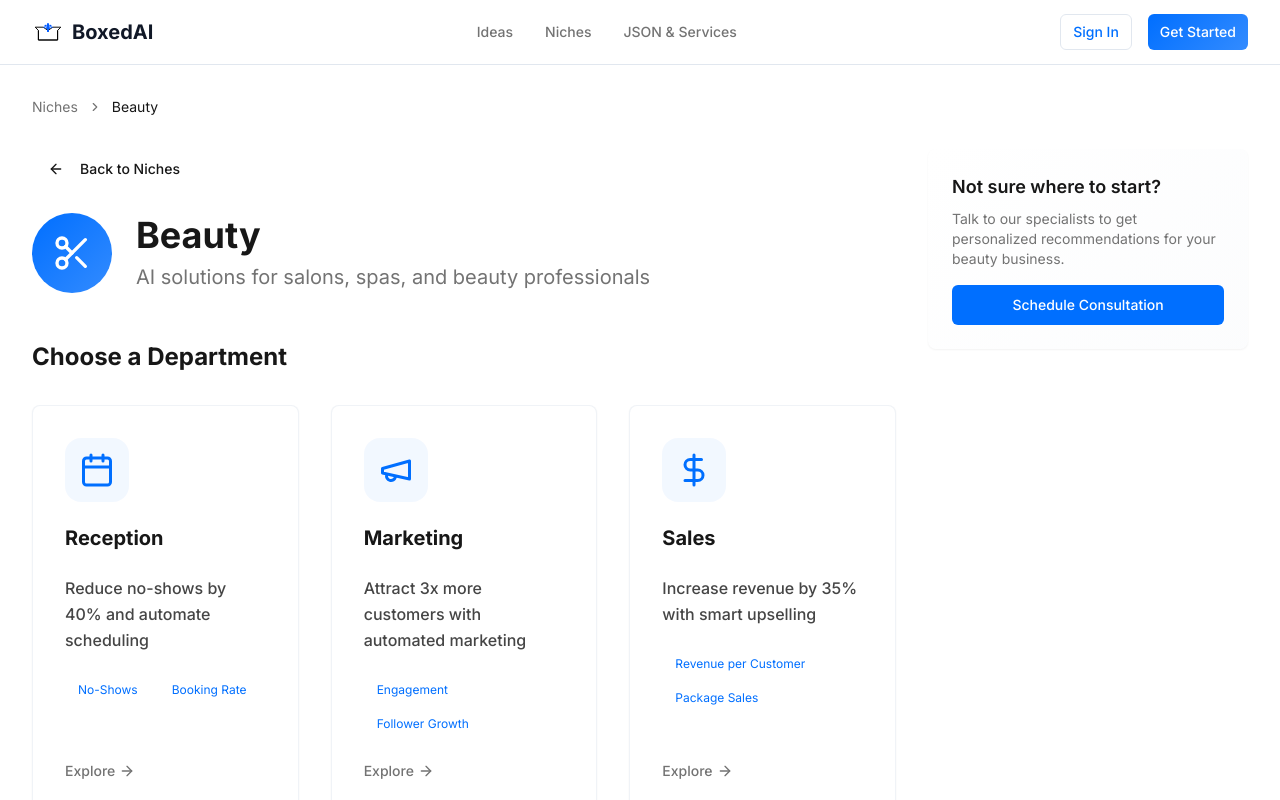
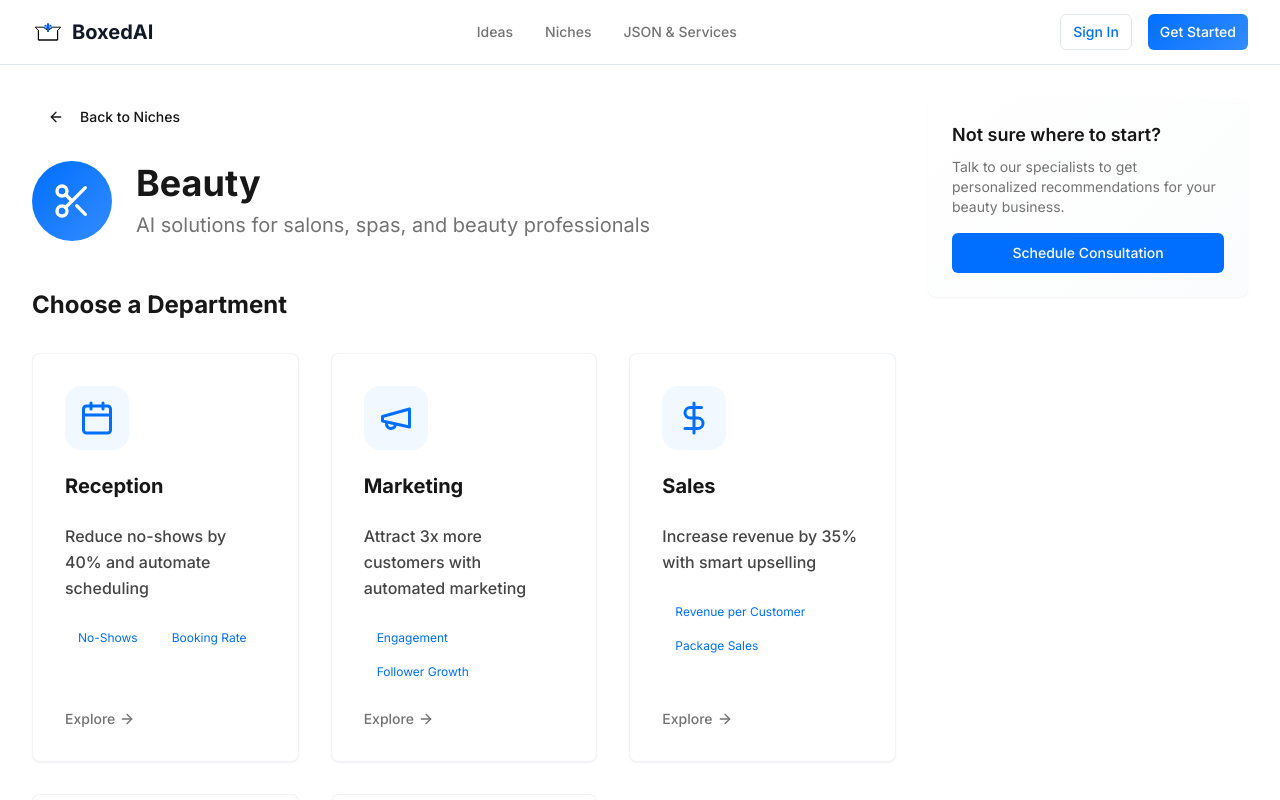
Before and after one commit to igorkossolapov4124/boxed-ai-catalogue, a React (Vite) app: page /niche/beauty in a window 1280 px wide. Shown: the top 800 px of the page. Built offline with nearby package versions, Linux system fonts and the light colour scheme.

Commit message:
Remove breadcrumb text

```diff
--- a/src/pages/NicheDetail.tsx
+++ b/src/pages/NicheDetail.tsx
@@ -10,14 +10,6 @@ import {
   TooltipTrigger,
 } from "@/components/ui/tooltip";
 import { niches, iconMap } from '@/data/niches';
-import {
-  Breadcrumb,
-  BreadcrumbItem,
-  BreadcrumbLink,
-  BreadcrumbList,
-  BreadcrumbPage,
-  BreadcrumbSeparator,
-} from "@/components/ui/breadcrumb";
 
 const NicheDetail = () => {
   const { nicheId } = useParams();
@@ -40,21 +32,6 @@ const NicheDetail = () => {
   return (
     <div className="min-h-screen py-8">
       <div className="container mx-auto px-4 sm:px-6 lg:px-8">
-        {/* Breadcrumb */}
-        <Breadcrumb className="mb-8">
-          <BreadcrumbList>
-            <BreadcrumbItem>
-              <BreadcrumbLink asChild>
-                <Link to="/niches">Niches</Link>
-              </BreadcrumbLink>
-            </BreadcrumbItem>
-            <BreadcrumbSeparator />
-            <BreadcrumbItem>
-              <BreadcrumbPage>{niche.name}</BreadcrumbPage>
-            </BreadcrumbItem>
-          </BreadcrumbList>
-        </Breadcrumb>
-
         <div className="flex gap-8">
           {/* Main Content */}
           <div className="flex-1">
```
